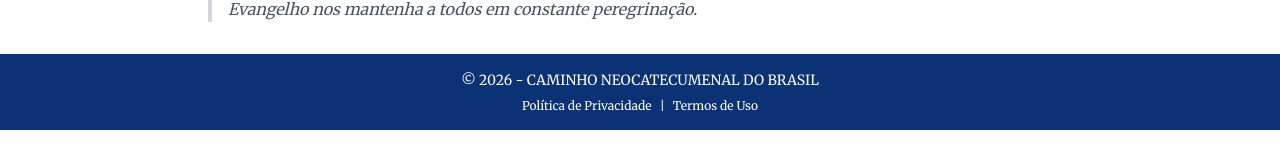
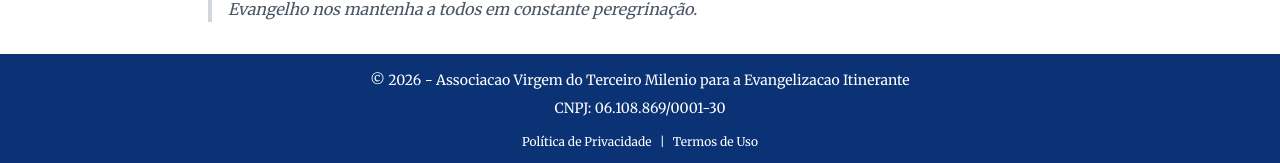
Before and after one commit to leonardocintra/padre-ramon, a Next.js app: page / in a window 1280 px wide. Shown: the part 3168-3331 px from the top of the page. Before the commit the page ends 3298 px from the top, so only its background shows below. Built offline with nearby package versions, Linux system fonts and the light colour scheme.

Commit message:
add cnpj

```diff
--- a/src/components/Footer.tsx
+++ b/src/components/Footer.tsx
@@ -4,7 +4,10 @@
   return (
     <footer className="bg-[#0A3274] text-white text-center py-4">
       <p className="text-sm">
-        &copy; {new Date().getFullYear()} - CAMINHO NEOCATECUMENAL DO BRASIL
+        &copy; {new Date().getFullYear()} - Associacao Virgem do Terceiro Milenio para a Evangelizacao Itinerante
+      </p>
+      <p className="text-sm mt-2 mb-4">
+        CNPJ: 06.108.869/0001-30
       </p>
       <div className="text-xs mt-2">
         <Link href="/privacity" className="hover:underline">
```
